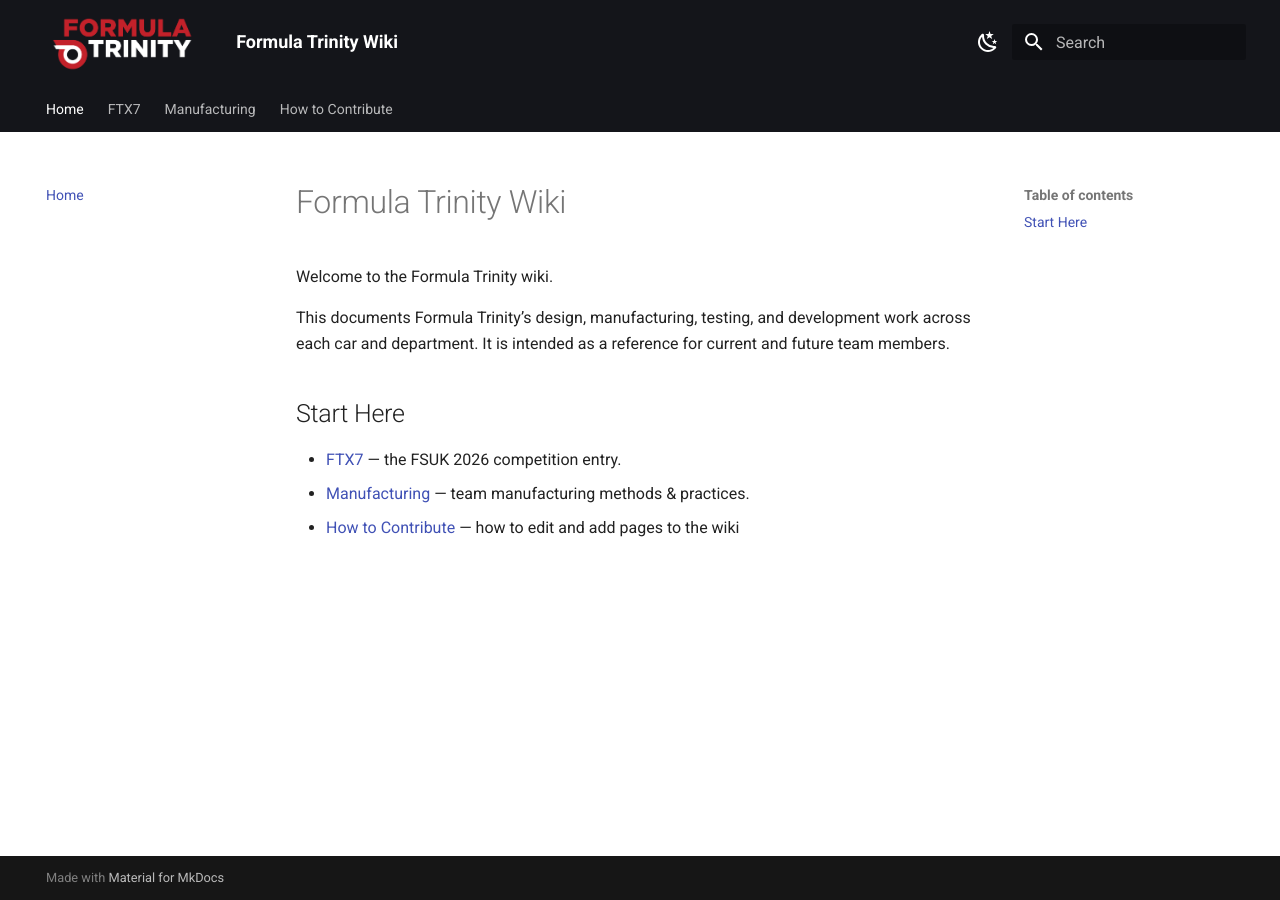
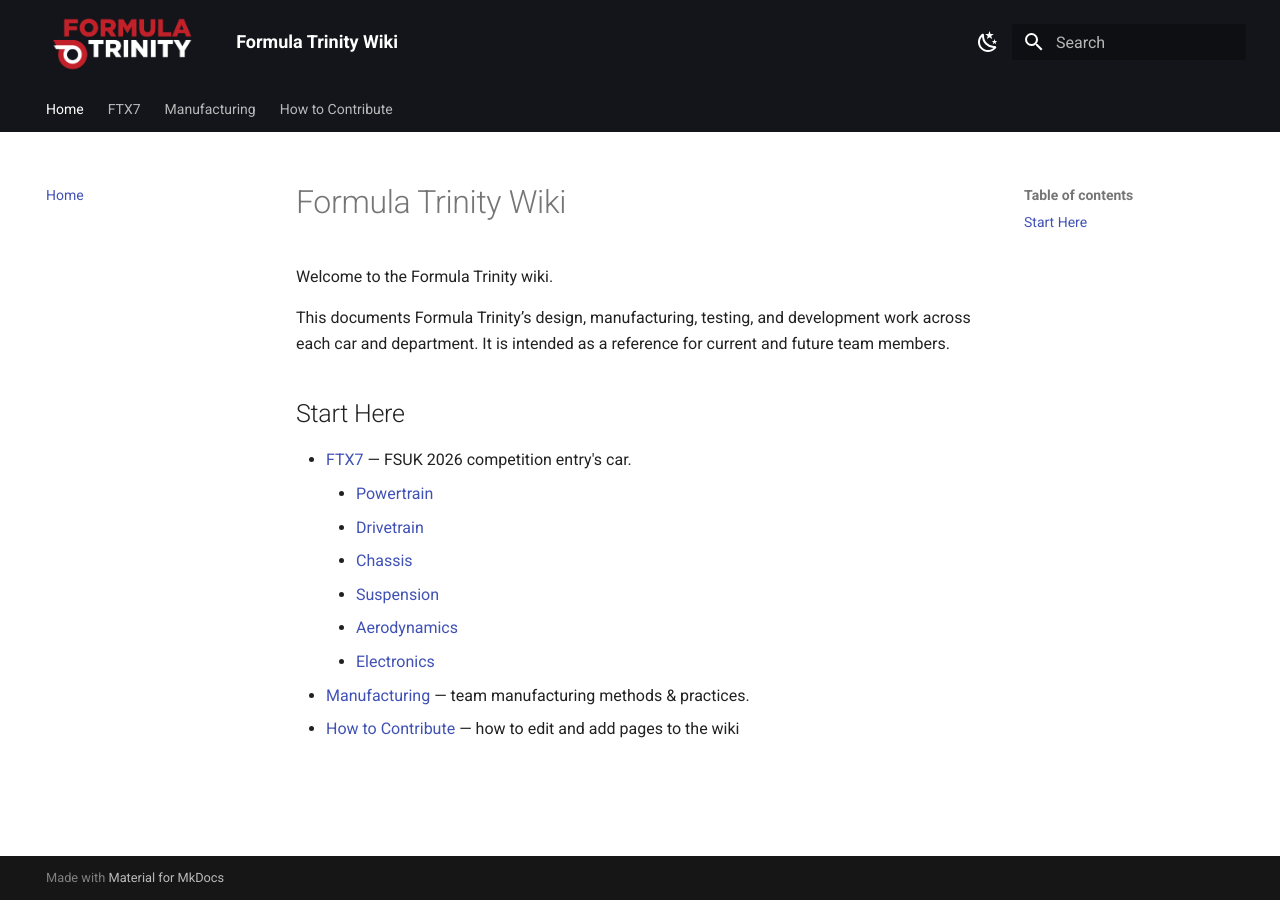
Before and after one commit to Formula-Trinity/ft-wiki, an MkDocs documentation site: the page built from docs/index.md, in a window 1280 px wide. Built offline with MkDocs 1.6.1 and Material for MkDocs 9.7.7, drawn with Linux system fonts in a browser that asks for light colours.

Commit message:
Added a subsystem index page for every department to allow for contributions

```diff
--- a/docs/index.md
+++ b/docs/index.md
@@ -8,6 +8,12 @@ This documents Formula Trinity’s design, manufacturing, testing, and developme
 
 ## Start Here
 
-- [FTX7](ftx7/index.md) — the FSUK 2026 competition entry.
+- [FTX7](ftx7/index.md) — FSUK 2026 competition entry's car.
+    - [Powertrain](ftx7/powertrain/index.md)
+    - [Drivetrain](ftx7/drivetrain/index.md)
+    - [Chassis](ftx7/chassis/index.md)
+    - [Suspension](ftx7/suspension/index.md)
+    - [Aerodynamics](ftx7/aero/index.md)
+    - [Electronics](ftx7/electronics/index.md)
 - [Manufacturing](manufacturing/index.md) — team manufacturing methods & practices.
 - [How to Contribute](contributing.md) — how to edit and add pages to the wiki
--- a/mkdocs.yml
+++ b/mkdocs.yml
@@ -48,14 +48,19 @@ nav:
       - ftx7/index.md
       - Powertrain:
           - ftx7/powertrain/index.md
+          - Subsystem 1: ftx7/powertrain/subsystem-01/index.md
       - Drivetrain:
           - ftx7/drivetrain/index.md
+          - Subsystem 1: ftx7/drivetrain/subsystem-01/index.md
       - Chassis:
           - ftx7/chassis/index.md
+          - Subsystem 1: ftx7/chassis/subsystem-01/index.md
       - Suspension:
           - ftx7/suspension/index.md
+          - Subsystem 1: ftx7/suspension/subsystem-01/index.md
       - Aero:
           - ftx7/aero/index.md
+          - Subsystem 1: ftx7/aero/subsystem-01/index.md
       - Electronics:
           - ftx7/electronics/index.md
           - Subsystem 1: ftx7/electronics/subsystem-01/index.md
```
Also changed, not shown: docs/ftx7/aero/subsystem-01/index.md (added, +3 -0 lines), docs/ftx7/chassis/subsystem-01/index.md (added, +3 -0 lines), docs/ftx7/drivetrain/subsystem-01/index.md (added, +3 -0 lines), docs/ftx7/powertrain/subsystem-01/index.md (added, +3 -0 lines), docs/ftx7/suspension/subsystem-01/index.md (added, +3 -0 lines).
